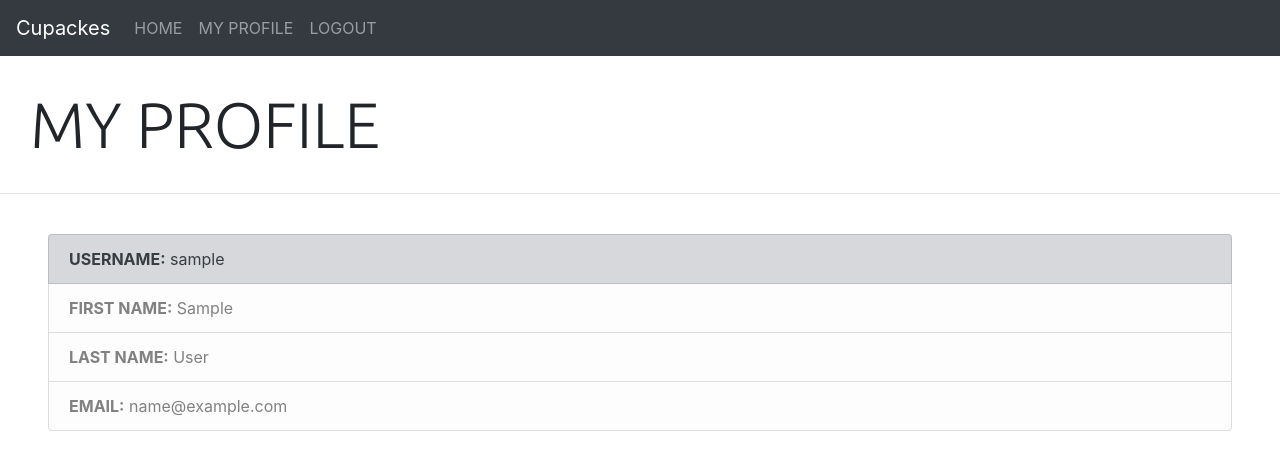
After one commit to LouisGaravaglia/Flask-Feedback, a Flask app: a page that uses templates/base.html in a window 1280 px wide. The commit adds this page. Shown: the top 470 px of the page. Run offline with Flask 2, Linux system fonts and the light colour scheme; the visitor is signed in with stand-in values (Sample User, id 1); data comes from the database, SQL or seed files in the repository; some libraries are stand-ins or nearby versions.

Commit message:
changed secrets page to a user info page.

```diff
--- a/app.py
+++ b/app.py
@@ -22,33 +22,19 @@ debug = DebugToolbarExtension(app)
 connect_db(app)
 
 
-# GET /
-#     Redirect to /register.
-# GET /register
-
-#     Show a form that when submitted will register/create a user. This form should accept a username, password, email, first_name, and last_name.
-
-#     Make sure you are using WTForms and that your password input hides the characters that the user is typing!
-# POST /register
-#     Process the registration form by adding a new user. Then redirect to /secret
-# GET /login
-
-#     Show a form that when submitted will login a user. This form should accept a username and a password.
-
-#     Make sure you are using WTForms and that your password input hides the characters that the user is typing!
-# POST /login
-#     Process the login form, ensuring the user is authenticated and going to /secret if so.
-# GET /secret
-#     Return the text “You made it!” (don’t worry, we’ll get rid of this soon)
-
 
 @app.route("/")
 def show_home():
     """Show homepage."""
 
-
-    return render_template(
+    if "username" not in session:
+        return render_template(
             "index.html")
+    else:
+        username = session["username"]
+        user = User.query.filter_by(username=username).first()
+        return render_template(
+            "index.html", user=user)
 
 
 @app.route("/register", methods=["GET", "POST"])
@@ -67,9 +53,9 @@ def register_user():
         new_user = User.register(username, password, email, first_name, last_name)
         db.session.add(new_user)
         db.session.commit()
-        session["user_id"] = new_user.id
+        session["username"] = username
         flash(f"{username} is now registered!", "success")
-        return redirect("/secret")
+        return redirect(f"/users/{username}")
 
     else:
 
@@ -77,14 +63,15 @@ def register_user():
             "register.html", form=form)
 
 
-@app.route("/secret")
-def show_secret():
-    """Show the secret."""
-    if "user_id" not in session:
-        flash(f"You do not have permission to view this content. Please login first", "error")
-        return redirect("/login")
+@app.route("/users/<username>")
+def show_secret(username):
+    """Show the users info."""
+    user = User.query.filter_by(username=username).first()
+    if session["username"] != username:
+        flash("You do not have permission to view this content.")
+        return redirect("/")
     else:
-        return render_template("secret.html")
+        return render_template("user.html", user=user)
 
 
 @app.route("/login", methods=["GET", "POST"])
@@ -102,8 +89,8 @@ def login_user():
 
         if user:
             flash(f"Welcome back {username}!", "success")
-            session["user_id"] = user.id
-            return redirect("/secret")
+            session["username"] = username
+            return redirect(f"/users/{username}")
 
         else:
             form.username.errors = ["Invalid Username/Password"]
@@ -113,157 +100,6 @@ def login_user():
 @app.route("/logout")
 def logout():
     """Log out the user."""
-    session.pop("user_id")
+    session.pop("username")
 
     return redirect("/")
-
-# @app.route("/api/cupcakes")
-# def get_all_cupcakes():
-#     """Get all cupcakes."""
-#     all_cupcakes = [cupcake.serialize() for cupcake in Cupcake.query.all()]
-
-
-#     return jsonify(cupcakes=all_cupcakes)
-
-# @app.route("/api/cupcakes/<int:id>")
-# def get_cupcake(id):
-#     """Show single cupcake."""
-#     cupcake = Cupcake.query.get_or_404(id)
-#     return jsonify(cupcake=cupcake.serialize())
-
-# @app.route("/api/cupcakes", methods=["POST"])
-# def post_a_cupcake():
-#     """Show form to create a cupcake."""
-
-
-    # if not request.json["flavor"]:
-    #     return (jsonify(message="Need to add a flavor"), 404)
-    # if not request.json["size"]:
-    #     return (jsonify(message="Need to add a size"), 404)
-    # if not request.json["rating"]:
-    #     return (jsonify(message="Need to add a rating"), 404)
-
-    # if request.json["image"]:
-    #     cupcake = Cupcake(flavor=request.json["flavor"], size=request.json["size"], rating=request.json["rating"], image=request.json["image"])
-    # else:
-    #     cupcake = Cupcake(flavor=request.json["flavor"], size=request.json["size"], rating=request.json["rating"])
-#     cupcake = Cupcake(flavor=request.json["flavor"], size=request.json["size"], rating=request.json["rating"], image=request.json["image"])
-
-#     db.session.add(cupcake)
-#     db.session.commit()
-#     response_json = jsonify(cupcake=cupcake.serialize())
-
-#     return (response_json, 201)
-
-
-
-# @app.route("/api/cupcakes/<int:id>", methods=["PATCH"])
-# def patch_a_cupcake(id):
-#     """Update an existing cupcake."""
-#     cupcake = Cupcake.query.get_or_404(id)
-#     cupcake.flavor=request.json.get("flavor", cupcake.flavor)
-#     cupcake.size=request.json.get("size", cupcake.size)
-#     cupcake.rating=request.json.get("rating", cupcake.rating)
-#     cupcake.image=request.json.get("image", cupcake.image)
-
-#     db.session.add(cupcake)
-#     db.session.commit()
-#     response_json = jsonify(cupcake=cupcake.serialize())
-
-#     return response_json
-
-
-# @app.route("/api/cupcakes/<int:id>", methods=["DELETE"])
-# def delete_a_cupcake(id):
-#     """Delete an existing cupcake."""
-#     cupcake = Cupcake.query.get_or_404(id)
-
-#     db.session.delete(cupcake)
-#     db.session.commit()
-
-#     return (jsonify(message="Deleted cupcake"), 200)
-
-
-
-# @app.route("/add", methods=["GET", "POST"])
-# def add_pet():
-#     """Pet add form; handle adding."""
-
-#     form = AddPetForm()
-
-#     if form.validate_on_submit():
-#         name = form.name.data
-#         species = form.species.data
-#         photo = form.photo.data
-#         age = form.age.data
-#         notes = form.notes.data
-#         available = form.available.data
-
-#         new_pet = Pet(name=name, species=species, photo=photo, age=age, notes=notes, available=available)
-#         db.session.add(new_pet)
-#         db.session.commit()
-#         flash(f"Added {name} the {species}", "success")
-#         return redirect("/add")
-
-#     else:
-
-#         return render_template(
-#             "add_pet.html", form=form)
-
-
-# @app.route("/edit/<int:pet_id>", methods=["GET", "POST"])
-# def edit_pet(pet_id):
-#     """Edit the pet listing."""
-#     pet = Pet.query.get_or_404(pet_id)
-#     form = AddPetForm(obj=pet)
-
-#     if form.validate_on_submit():
-#         pet.name = form.name.data
-#         pet.species = form.species.data
-#         pet.photo = form.photo.data
-#         pet.age = form.age.data
-#         pet.notes = form.notes.data
-#         pet.available = form.available.data
-
-#         db.session.commit()
-#         flash(f"Updated {pet.name} the {pet.species}", "success")
-#         return redirect(f"/edit/{pet_id}")
-
-#     else:
-
-#         return render_template(
-#             "edit_pet.html", form=form, pet=pet)
-
-# @app.route("/add", methods=["GET", "POST"])
-# def add_snack():
-#     """Snack add form; handle adding."""
-
-#     form = AddSnackForm()
-
-#     if form.validate_on_submit():
-#         name = form.name.data
-#         price = form.price.data
-#         flash(f"Added {name} at {price}")
-#         return redirect("/add")
-
-#     else:
-#         return render_template(
-#             "snack_add_form.html", form=form)
-
-
-# @app.route("/users/<int:uid>/edit", methods=["GET", "POST"])
-# def edit_user(uid):
-#     """Show user edit form and handle edit."""
-
-#     user = User.query.get_or_404(uid)
-#     form = UserForm(obj=user)
-
-#     if form.validate_on_submit():
-#         user.name = form.name.data
-#         user.email = form.email.data
-#         db.session.commit()
-#         flash(f"User {uid} updated!")
-#         return redirect(f"/users/{uid}/edit")
-
-#     else:
-#         return render_template("user_form.html", form=form)
--- a/templates/base.html
+++ b/templates/base.html
@@ -25,7 +25,10 @@
       <li class="nav-item">
         <a class="nav-link" href="/">HOME<span class="sr-only">(current)</span></a>
       </li>
-      {% if session["user_id"] %}
+      {% if session["username"] %}
+         <li class="nav-item">
+        <a class="nav-link" href="/users/{{session["username"]}}">MY PROFILE<span class="sr-only">(current)</span></a>
+      </li>
    <li class="nav-item">
         <a class="nav-link" href="/logout">LOGOUT<span class="sr-only">(current)</span></a>
       </li>
--- a/templates/index.html
+++ b/templates/index.html
@@ -5,7 +5,7 @@
 
 <section class="pets">
 
- {% if 'user_id' not in session %}
+ {% if 'username' not in session %}
  <div class="container mt-5">
   <div class="row justify-content-md-center">
     <div class="col-md-auto">
@@ -22,7 +22,7 @@
   </div>
  {% endif %}
 
-  {% if 'user_id' in session %}
+  {% if 'username' in session %}
    <div class="container mt-5">
   <div class="row justify-content-md-center">
     <div class="col-md-auto">
@@ -33,7 +33,7 @@
     <div class="container mt-2">
   <div class="row justify-content-md-center">
     <div class="col-md-auto">
-    <a class="btn btn-lg btn-info login" href="/secret">View Secret</a>
+    <a class="btn btn-lg btn-info login" href="/users/{{user.username}}">View Profile</a>
       </div>
    </div>
   </div>
--- /dev/null
+++ b/templates/user.html
@@ -0,0 +1,21 @@
+{% extends "base.html" %}
+{% block title %} USER {% endblock %}
+
+{% block content %}
+  <h1 class="home-header">MY PROFILE</h1>
+  <hr />
+  <br />
+
+
+<div class="containter mx-5">
+<ul class="list-group">
+  <li class="list-group-item list-group-item-secondary"><b>USERNAME:</b> {{user.username}}</li>
+  <li class="list-group-item list-group-item-light"><b>FIRST NAME:</b> {{user.first_name}}</li>
+  <li class="list-group-item list-group-item-light"><b>LAST NAME:</b> {{user.last_name}}</li>
+  <li class="list-group-item list-group-item-light"><b>EMAIL:</b> {{user.email}}</li>
+
+</ul>
+</div>
+
+
+{% endblock %}
```
